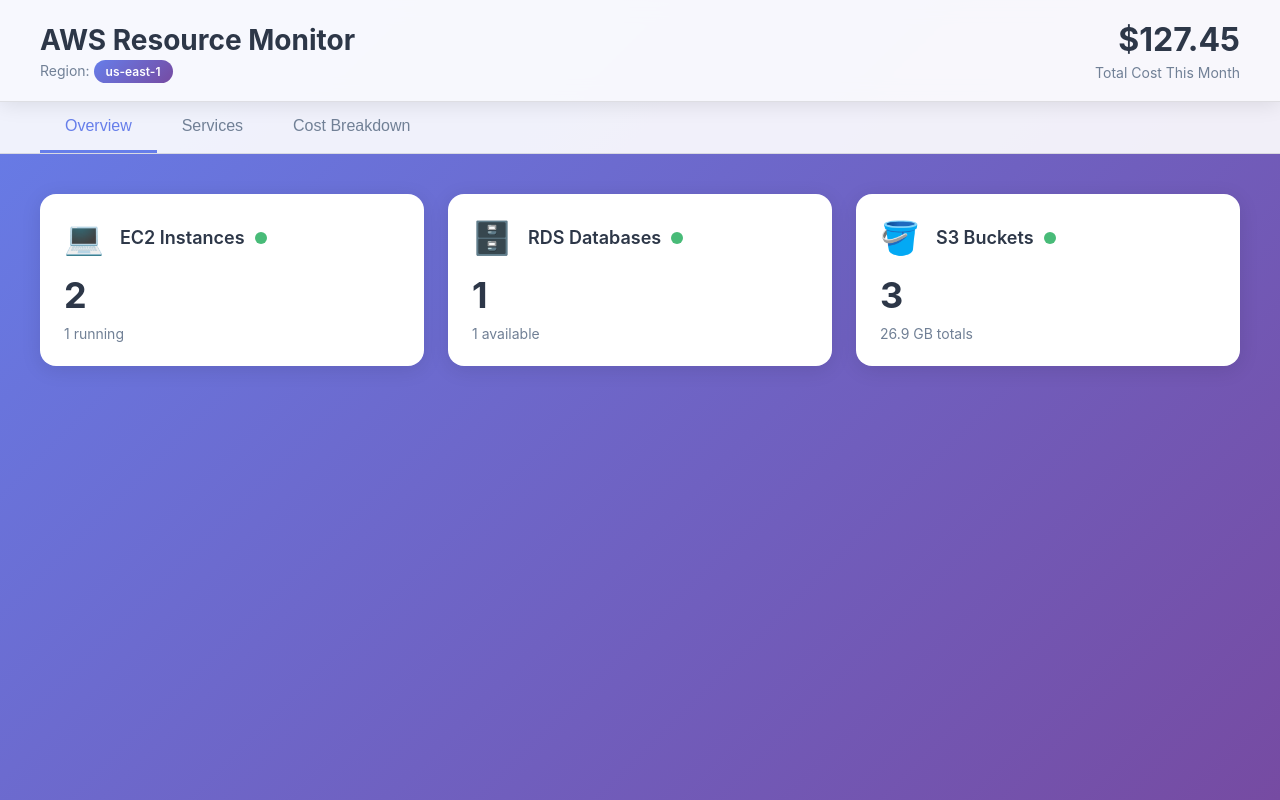
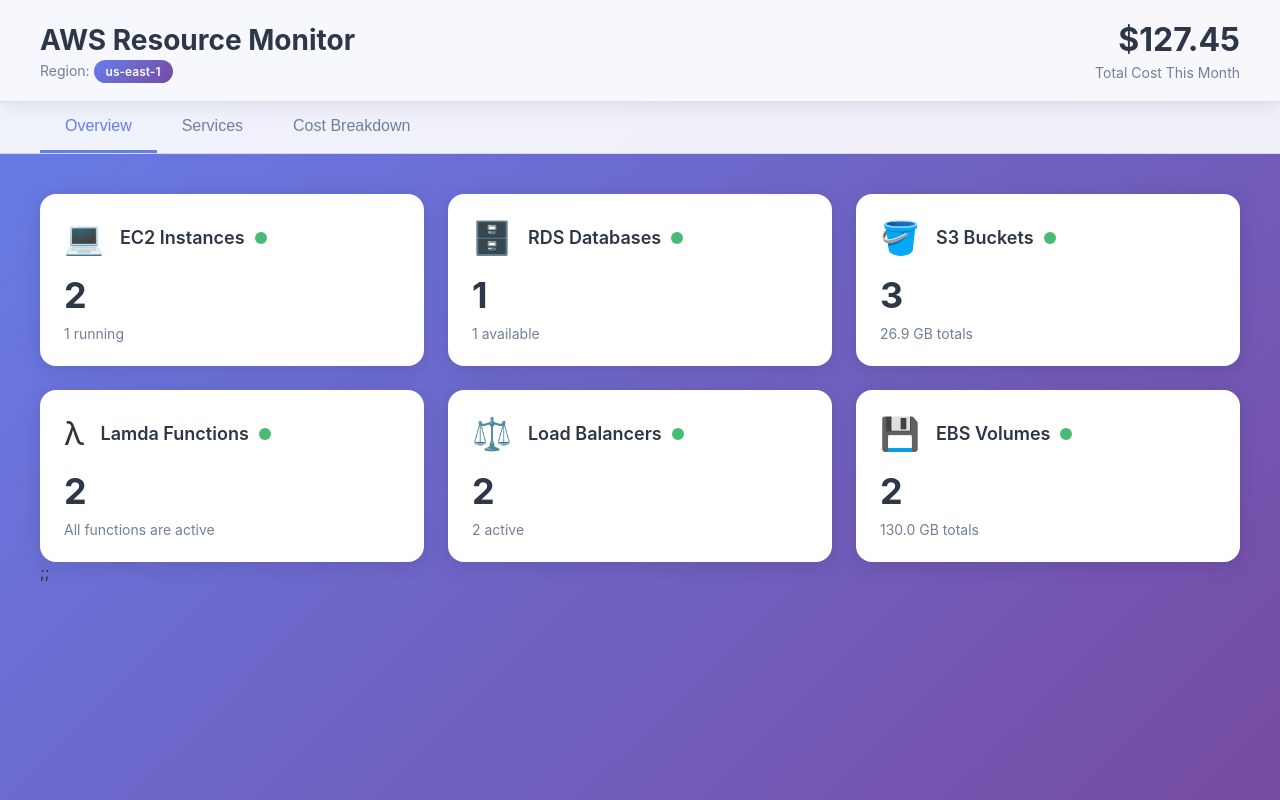
Before and after one commit to khanhsaan/AWSUsageScriptUI, a React (Create React App) app: page / in a window 1280 px wide. Built offline with nearby package versions, Linux system fonts and the light colour scheme.

Commit message:
Create Service Card for Lambda Functions and Load Balancers

```diff
--- a/src/App.js
+++ b/src/App.js
@@ -70,7 +70,7 @@
 
       {/* Main Content */}
       <main className='main-content'>
-        {/* If "Overview" is being selected */}
+        {/* If "Overview" tab is being selected */}
         {activeTab === 'overview' && (
           <div className='overview-grid'>
 
@@ -94,7 +94,7 @@
               details={`${mockData.rdsInstances.filter(i => i.status === 'available').length} available`}>
             </ServiceCard>
 
-            {/* Service Card of RDS Databases */}
+            {/* Service Card of S3 Buckets */}
             <ServiceCard
               title={'S3 Buckets'}
               count={mockData.s3Buckets.length}
@@ -106,11 +106,47 @@
               // acc is the accumulator that keeps a running total.
               // bucket.size adds the size of each bucket to the total.
               // 0 is the initial value of the accumulator.
-
               details={`${mockData.s3Buckets.reduce((accumulator, bucket) => accumulator + bucket.size, 0).toFixed(1)} GB totals`}>
             </ServiceCard>
+
+            {/* Service Card of Lambda Functions */}
+            <ServiceCard
+              title={'Lamda Functions'}
+              count={mockData.lambdaFunctions.length}
+              icon={'λ'}
+              status={'healthy'}
+              details={`All functions are active`}>
+            </ServiceCard>
+
+            {/* Service Card of Load Balancers */}
+            <ServiceCard
+              title={'Load Balancers'}
+              count={mockData.loadBalancers.length}
+              icon={'⚖️'}
+              status={'healthy'}
+              // Show how many functions are active using filter
+              details={`${mockData.loadBalancers.filter(i => i.state === 'active').length} active`}>
+            </ServiceCard>
+
+            {/* Service Card of Load Balancers */}
+            <ServiceCard
+              title={'EBS Volumes'}
+              count={mockData.loadBalancers.length}
+              icon={'💾'}
+              status={'healthy'}
+              // Show how many functions are active using filter
+              details={`${mockData.ebsVolumes.reduce((accumulator, vol) => accumulator + vol.size, 0).toFixed(1)} GB totals`}>
+            </ServiceCard>
           </div>
-        )}
+        )};
+
+        {/* If Services tab are being selected */}
+        {activeTab === 'services' && (
+          <div className='overview-grid'>
+            <ServiceCard
+              title={"hello"}></ServiceCard>
+          </div>
+        )};
       </main>
     </div>
   );
```
